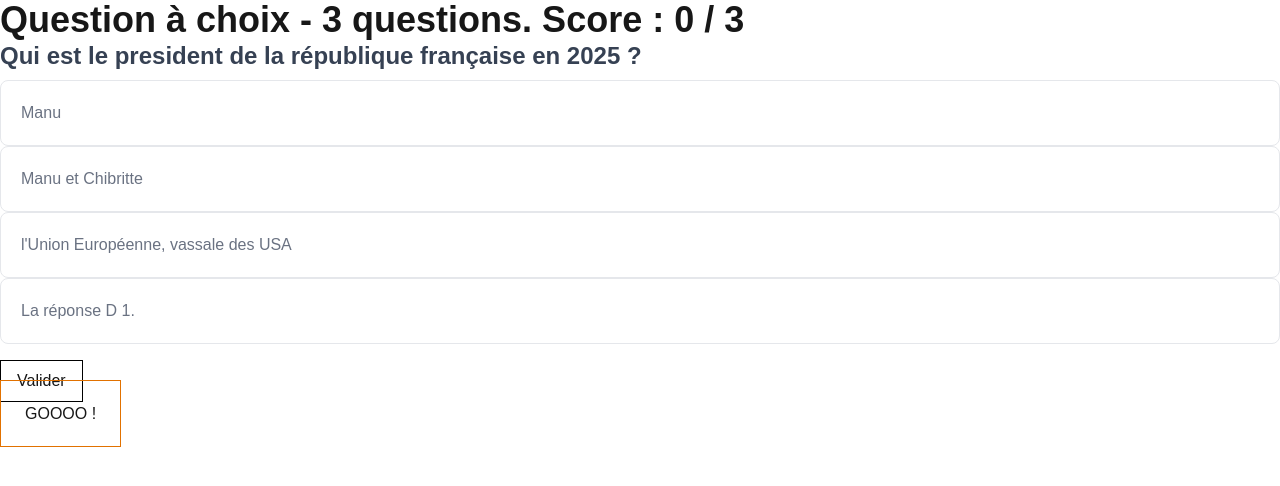
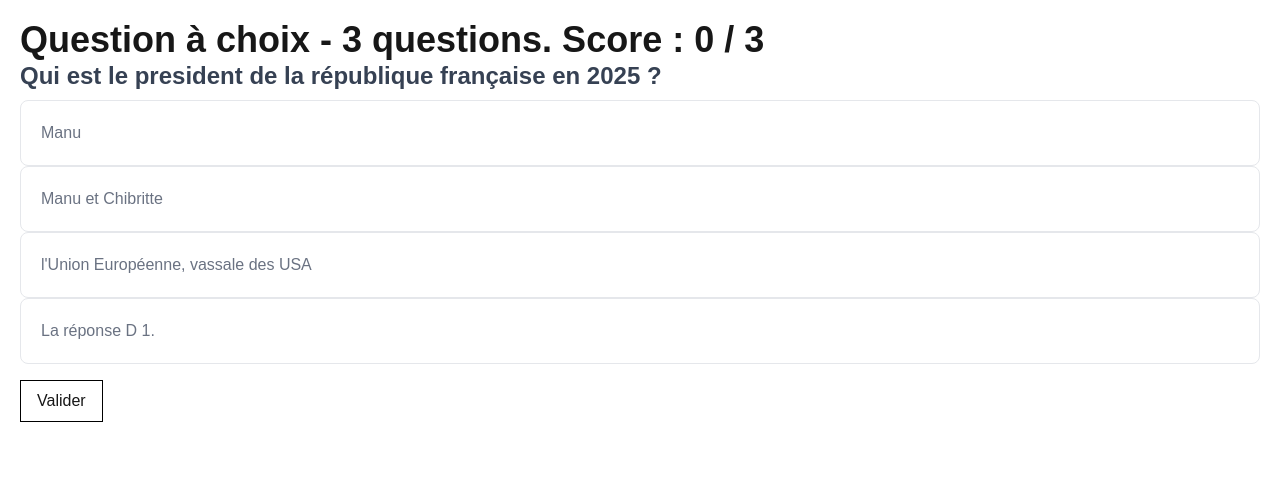
Before and after one commit to laurent972/concours, a Next.js app: page /question/1 in a window 1280 px wide. Shown: the top 486 px of the page. Built offline with nearby package versions, Linux system fonts and the light colour scheme.

Commit message:
fix pages

```diff
--- a/src/app/question/[id]/page.jsx
+++ b/src/app/question/[id]/page.jsx
@@ -33,30 +33,25 @@ useEffect(() => {
 
 }, [id]);
 
-    console.log(question);
+
 
   return (
     <div>
         {question ?
 
-          <>
+          <div className="container mx-auto p-5 h-[80vh] overflow-hidden">
             <h1 className="text-4xl font-bold text-center sm:text-left">
               Question à choix - {data.length} questions. Score : {score} /{" "}
               {data.length}
             </h1>
             <Question  {...question} />
-         </>
+         </div>
 
         : <Loading />
 
         }
 
-        <Link
-          className="p-6 border border-solid border-amber-600"
-          href={`/question/${nextQuestionId}`}
-        >
-          GOOOO !
-        </Link>
+
     </div>
   )
 }
--- a/src/components/Question.jsx
+++ b/src/components/Question.jsx
@@ -1,4 +1,5 @@
 import { scoreContext } from '@/app/context/score';
+import Link from 'next/link';
 import React, { useContext, useState } from 'react'
 
 export default function Question( {...props }) {
@@ -13,7 +14,7 @@ export default function Question( {...props }) {
     const [goodAnswerState, setGoodAnswerState] = useState(null);
     const [message, setMessage] = useState("");
     const {score, setScore} = useContext(scoreContext);
-    const [displayNext, setDisplayNext] = useState(false);
+     const nextQuestionId = parseInt(id)+1;
 
 
     const handleSubmit = (e) => {
@@ -72,19 +73,19 @@ export default function Question( {...props }) {
               Valider
             </button>
           </form>
-           <div className={`mt-2 block bg-blue-50 p-6 border border-solid border-blue-100 w-full text-left ${ answered ? 'block' : 'hidden'}`}>
+           <div className={`mt-2 block bg-blue-50 p-6 border border-solid border-blue-100 w-full text-left opacity-0  ${ answered ? 'block opacity-100' : 'hidden'}`}>
             <p className='font-bold text-2xl'>{message}</p>
             <p>Réponse(s): {goodAnswer} </p>
             <strong>Explication :</strong> {props.explication}
           </div>
-            <button
-            onClick={() => {
-              const nextId = document.getElementById(id+1);
-              nextId.scrollIntoView({behavior:"smooth"});
-              setDisplayNext(true);
-            }}
-            className={`border border-gray-400 text-gray-400 px-4 py-2 mt-4 cursor-pointer w-[100px] mx-auto ${ answered ? 'block' : 'hidden'}`}
-            >NEXT</button>
+
+
+            <Link
+              className={`border border-gray-400 text-gray-400 px-4 py-2 mt-4 cursor-pointer w-[100px] mx-auto ${ answered ? 'block' : 'hidden'}`}
+              href={`/question/${nextQuestionId}`}
+            >
+              GOOOO !
+            </Link>
 
 
       </div>
```
